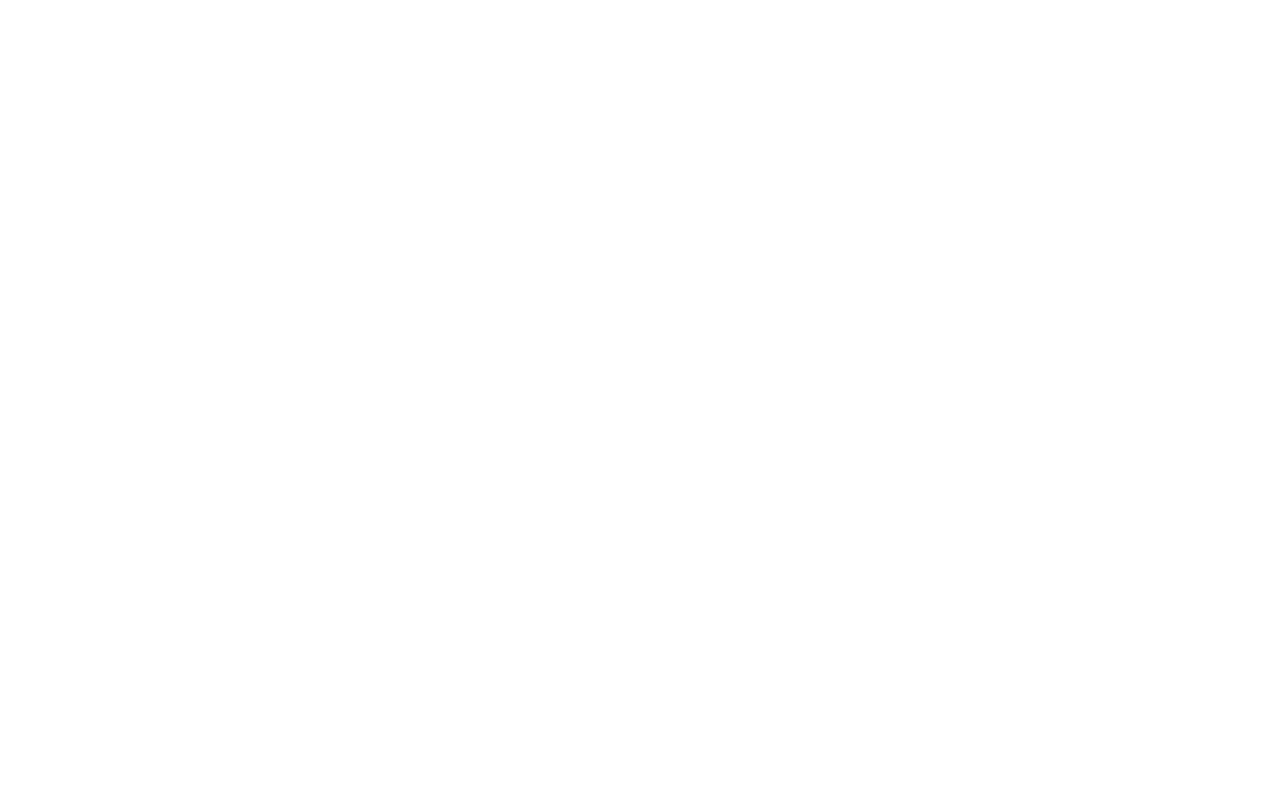
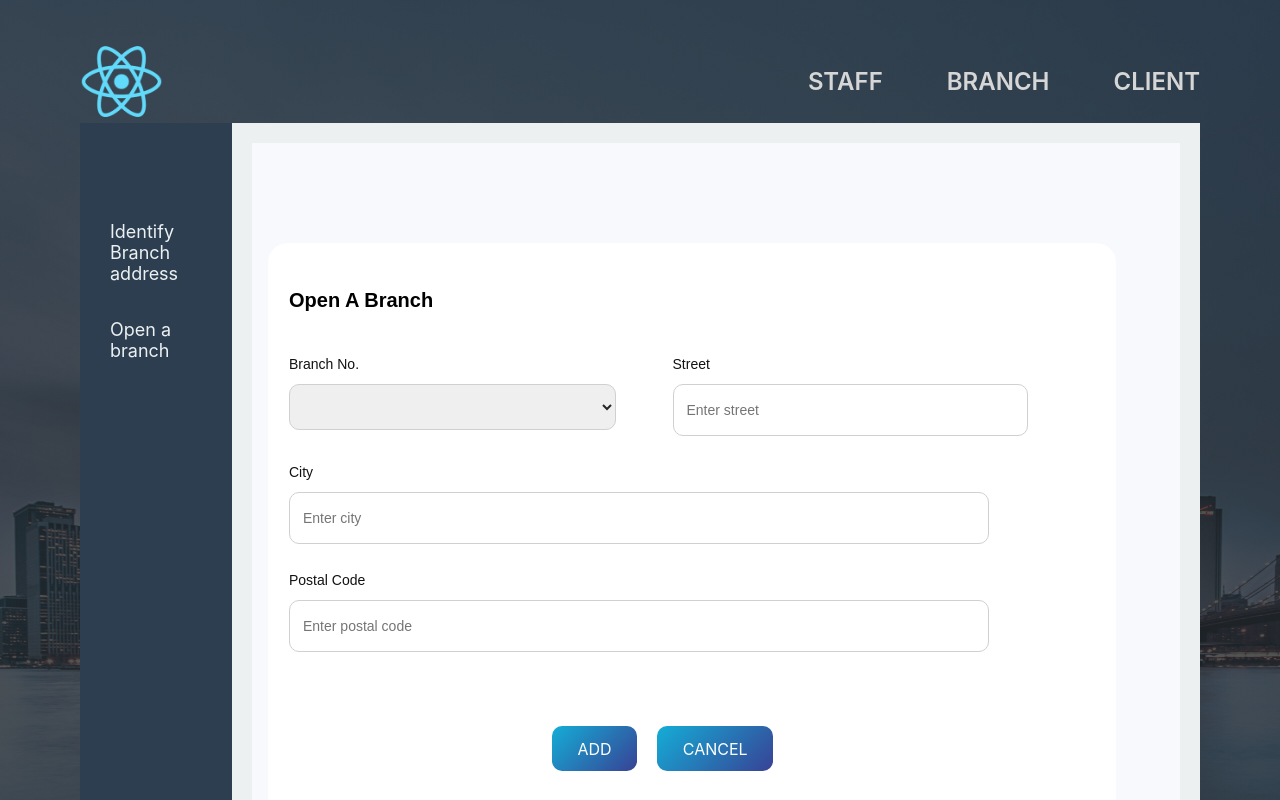
Before and after one commit to castlehunter/dream-house-database, a React (Create React App) app: page /branch/open-a-branch in a window 1280 px wide. Before the commit this address had no page. Shown: the top 800 px of the page. Built offline with nearby package versions, Linux system fonts and the light colour scheme.

Commit message:
OpenABranch

```diff
--- a/src/App.js
+++ b/src/App.js
@@ -4,11 +4,12 @@
 import Staff from "./pages/Staff";
 import StaffList from "./components/StaffComponents/StaffList";
 import StaffHire from "./components/StaffComponents/StaffHire";
-import Branch from "./pages/Branch";
-import IdentifyBranchAddress from "./components/BranchComponents/IdentifyBranchAddress";
 import Client from "./pages/Client";
 import StaffEdit from "./components/StaffComponents/StaffEdit";
 import Confirm from "./components/StaffComponents/Confirm";
+import Branch from "./pages/Branch";
+import IdentifyBranchAddress from "./components/BranchComponents/IdentifyBranchAddress";
+import OpenABranch from "./components/BranchComponents/OpenABranch";
 
 function App() {
   return (
@@ -36,6 +37,7 @@
             path="identify-branch-address"
             element={<IdentifyBranchAddress />}
           />
+          <Route path="open-a-branch" element={<OpenABranch />} />
         </Route>
         <Route path="client" element={<Client />} />
       </Routes>
--- /dev/null
+++ b/src/components/BranchComponents/OpenABranch.js
@@ -0,0 +1,110 @@
+import { useState } from "react";
+import styles from "../Form.module.css";
+import Button from "../Button";
+
+function OpenABranch() {
+  const [branchno, setBranchno] = useState("");
+  const [street, setStreet] = useState("");
+  const [city, setCity] = useState("");
+  const [postcode, setPostcode] = useState("");
+  const [error, setError] = useState(null);
+
+  function handleSubmit(e) {
+    e.preventDefault();
+  }
+  function handleCancel() {}
+  return (
+    <div className={styles.staffFormContainer}>
+      <main className={styles.mainContent}>
+        <section className={styles.formWrapper}>
+          <h2 className={styles.formTitle}>Open A Branch</h2>
+
+          <form className={styles.staffForm} onSubmit={handleSubmit}>
+            <div className={styles.formRow}>
+              <div className={styles.formGroup}>
+                <label htmlFor="branchno" className={styles.formLabel}>
+                  Branch No.
+                </label>
+                <div className={styles.inputWithIcon}>
+                  <select
+                    value={branchno}
+                    className={styles.formInput}
+                    onChange={(e) => setBranchno(e.target.value)}
+                  >
+                    <option value="" key="select"></option>
+                    <option value="B002" key="B002">
+                      B002
+                    </option>
+                    <option value="B003" key="B003">
+                      B003
+                    </option>
+                    <option value="B004" key="B004">
+                      B004
+                    </option>
+                    <option value="B005" key="B005">
+                      B005
+                    </option>
+                    <option value="B007" key="B007">
+                      B007
+                    </option>
+                  </select>
+                </div>
+              </div>
+
+              <div className={styles.formGroup}>
+                <label htmlFor="street" className={styles.formLabel}>
+                  Street
+                </label>
+                <input
+                  type="text"
+                  className={styles.formInput}
+                  placeholder="Enter street"
+                  value={street}
+                  onChange={(e) => setStreet(e.target.value)}
+                />
+              </div>
+            </div>
+
+            <div className={styles.formRow}>
+              <div className={styles.formGroup}>
+                <label htmlFor="city" className={styles.formLabel}>
+                  City
+                </label>
+                <input
+                  type="text"
+                  value={city}
+                  className={styles.formInput}
+                  placeholder="Enter city"
+                  onChange={(e) => setCity(e.target.value)}
+                />
+              </div>
+            </div>
+
+            <div className={styles.formGroup}>
+              <label htmlFor="postcode" className={styles.formLabel}>
+                Postal Code
+              </label>
+              <input
+                type="text"
+                className={styles.formInput}
+                placeholder="Enter postal code"
+                value={postcode}
+                onChange={(e) => setPostcode(e.target.value)}
+              />
+            </div>
+
+            <div className={styles.formActions}>
+              <Button classType="submit">Add</Button>
+              <Button classType="cancel" onClick={handleCancel}>
+                Cancel
+              </Button>
+            </div>
+          </form>
+          {error && <div>Error: {error}</div>}
+        </section>
+      </main>
+    </div>
+  );
+}
+
+export default OpenABranch;
--- a/src/components/StaffComponents/StaffEdit.js
+++ b/src/components/StaffComponents/StaffEdit.js
@@ -1,6 +1,6 @@
 import { useNavigate, useParams } from "react-router-dom";
 import React, { useEffect, useState } from "react";
-import styles from "./StaffHireEdit.module.css";
+import styles from "../Form.module.css";
 import Button from "../Button";
 
 function StaffEdit() {
--- a/src/components/StaffComponents/StaffHire.js
+++ b/src/components/StaffComponents/StaffHire.js
@@ -1,6 +1,6 @@
 import React, { useEffect, useState } from "react";
-import styles from "./StaffHireEdit.module.css";
-import { Link, useNavigate } from "react-router-dom";
+import styles from "../Form.module.css";
+import { useNavigate } from "react-router-dom";
 import Button from "../Button";
 
 function StaffHire() {
--- a/src/components/StaffComponents/StaffList.js
+++ b/src/components/StaffComponents/StaffList.js
@@ -1,8 +1,5 @@
 import React, { useState, useEffect } from "react";
 import styles from "./StaffList.module.css";
-// import Sidebar from "./Sidebar";
-// import Header from "./Header";
-// import SearchFilter from "./SearchFilter";
 import StaffTable from "./StaffTable";
 import Pagination from "./Pagination";
 
--- a/src/pages/Branch.js
+++ b/src/pages/Branch.js
@@ -7,7 +7,7 @@
 
 const sidebarLinks = [
   { linkName: "Identify Branch address", linkPath: "identify-branch-address" },
-  { linkName: "Staff Hire", linkPath: "staff-hire" },
+  { linkName: "Open a branch", linkPath: "open-a-branch" },
 ];
 
 function Branch() {
```
Also changed, not shown: src/components/Form.module.css (renamed from src/components/StaffComponents/StaffHireEdit.module.css), 1 other file (tests, documents, lock files or other folders).
